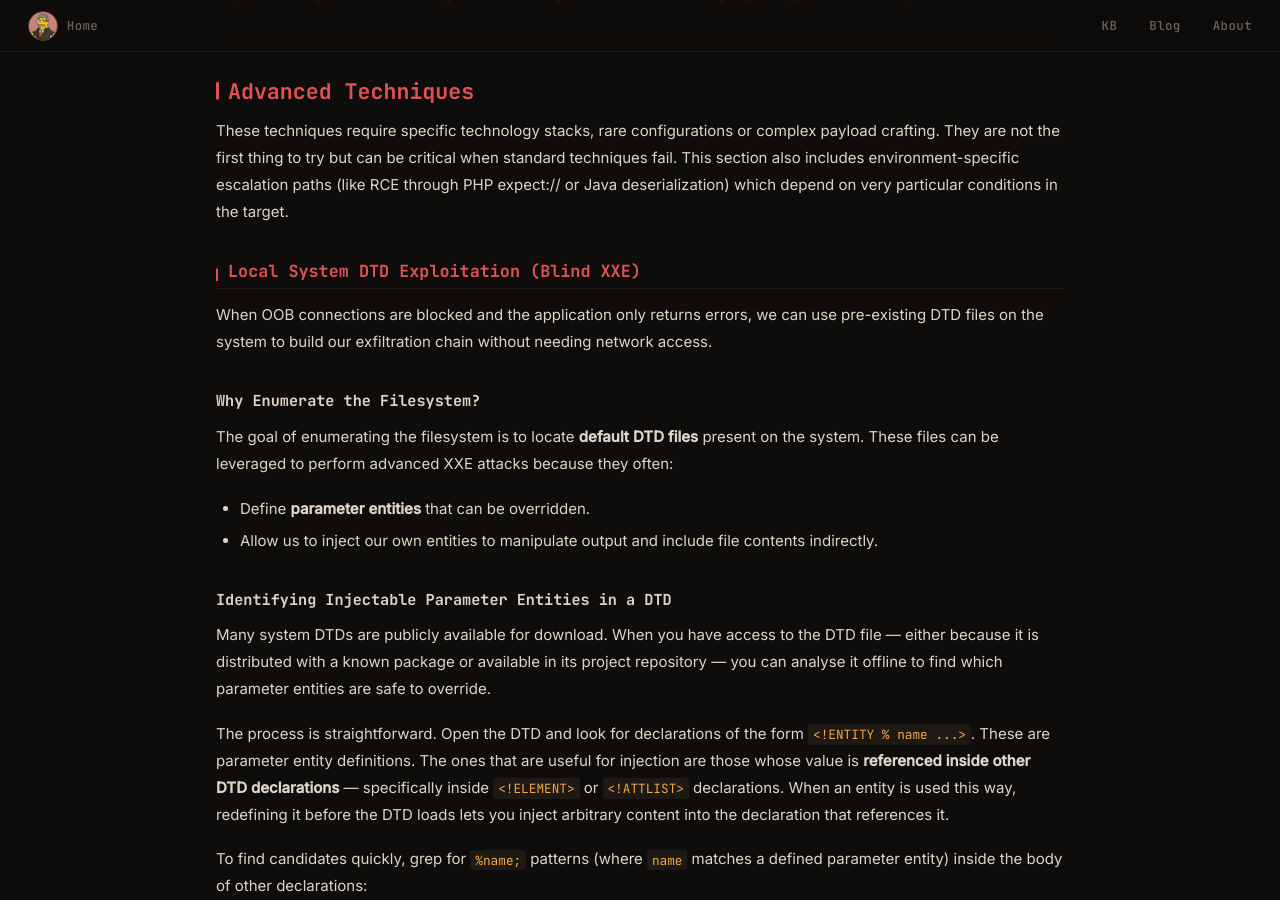
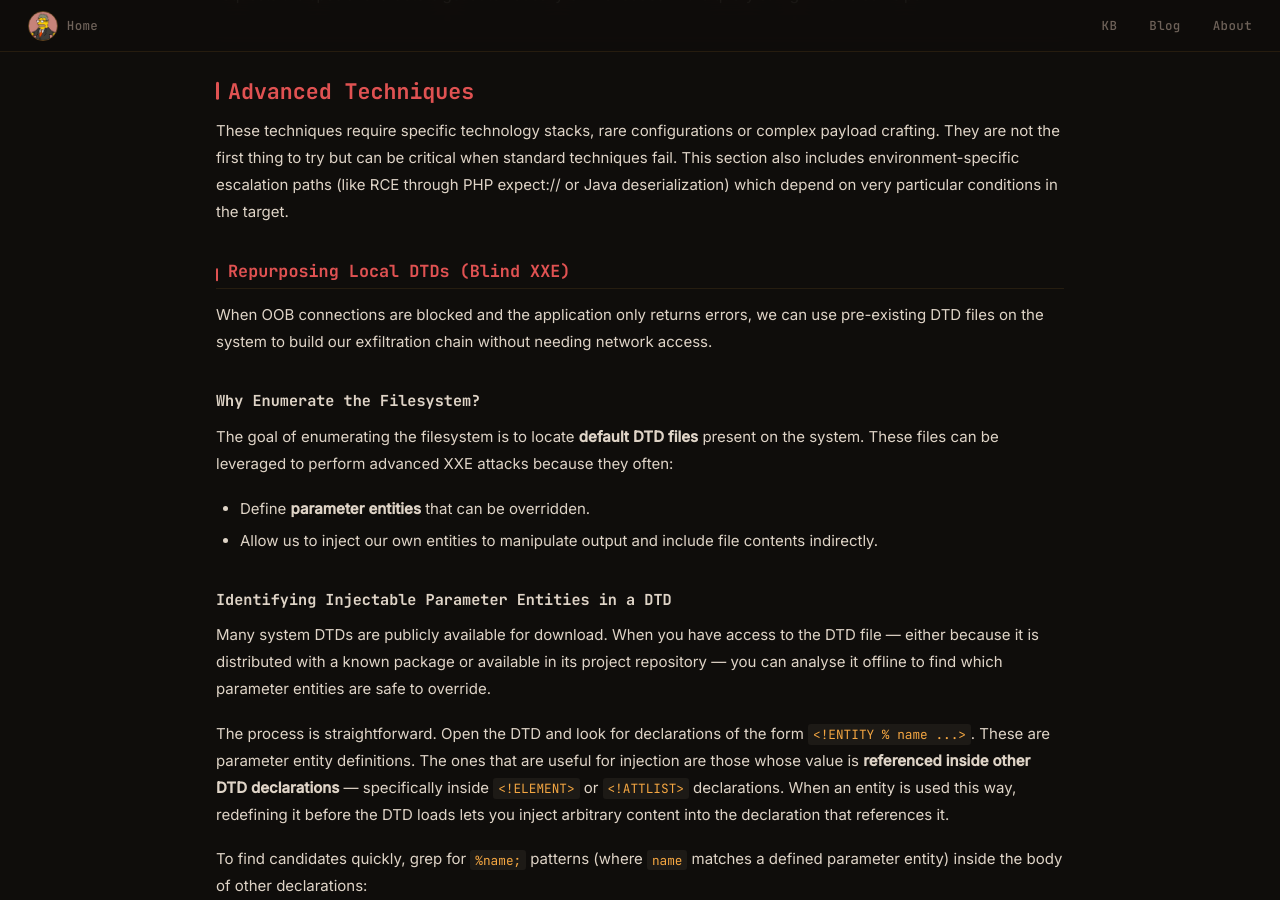
Before and after one commit to HansMolemanPNG/hansmolemanpng.github.io, an MkDocs documentation site: the page built from docs/kb/injection-attacks/xxe.md, in a window 1280 px wide and 900 px high, scrolled down 31745 px. Built offline with MkDocs 1.6.1, drawn with Linux system fonts in a browser that asks for light colours; nearby versions of some CDN libraries; some of the changed text lies outside the part shown.

Commit message:
Update xxe.md

```diff
--- a/docs/kb/injection-attacks/xxe.md
+++ b/docs/kb/injection-attacks/xxe.md
@@ -177,7 +177,7 @@ XXE ATTACK TAXONOMY
 │   │   ├── [CORE]     Direct LFI ──────────────────── § Core Techniques > LFI
 │   │   ├── [CORE]     Error-based exfiltration ────── § Core Techniques > Error-Based Blind XXE
 │   │   ├── [CORE]     OOB via malicious DTD ───────── § Core Techniques > OOB Exfiltration
-│   │   ├── [ADV]      Local DTD override ──────────── § Advanced > Local System DTD Exploitation
+│   │   ├── [ADV]      Local DTD override ──────────── § Advanced > Repurposing Local DTDs
 │   │   ├── [ADV]      DNS-based exfiltration ──────── § Advanced > DNS-Based OOB
 │   │   └── [ADV]      PHP filter chains ───────────── § Advanced > PHP Wrappers
 │   │
@@ -1177,7 +1177,7 @@ The error message will contain the file contents including the special character
 
 These techniques require specific technology stacks, rare configurations or complex payload crafting. They are not the first thing to try but can be critical when standard techniques fail. This section also includes environment-specific escalation paths (like RCE through PHP expect:// or Java deserialization) which depend on very particular conditions in the target.
 
-## Local System DTD Exploitation (Blind XXE)
+## Repurposing Local DTDs (Blind XXE)
 
 When OOB connections are blocked and the application only returns errors, we can use pre-existing DTD files on the system to build our exfiltration chain without needing network access.
 
```
